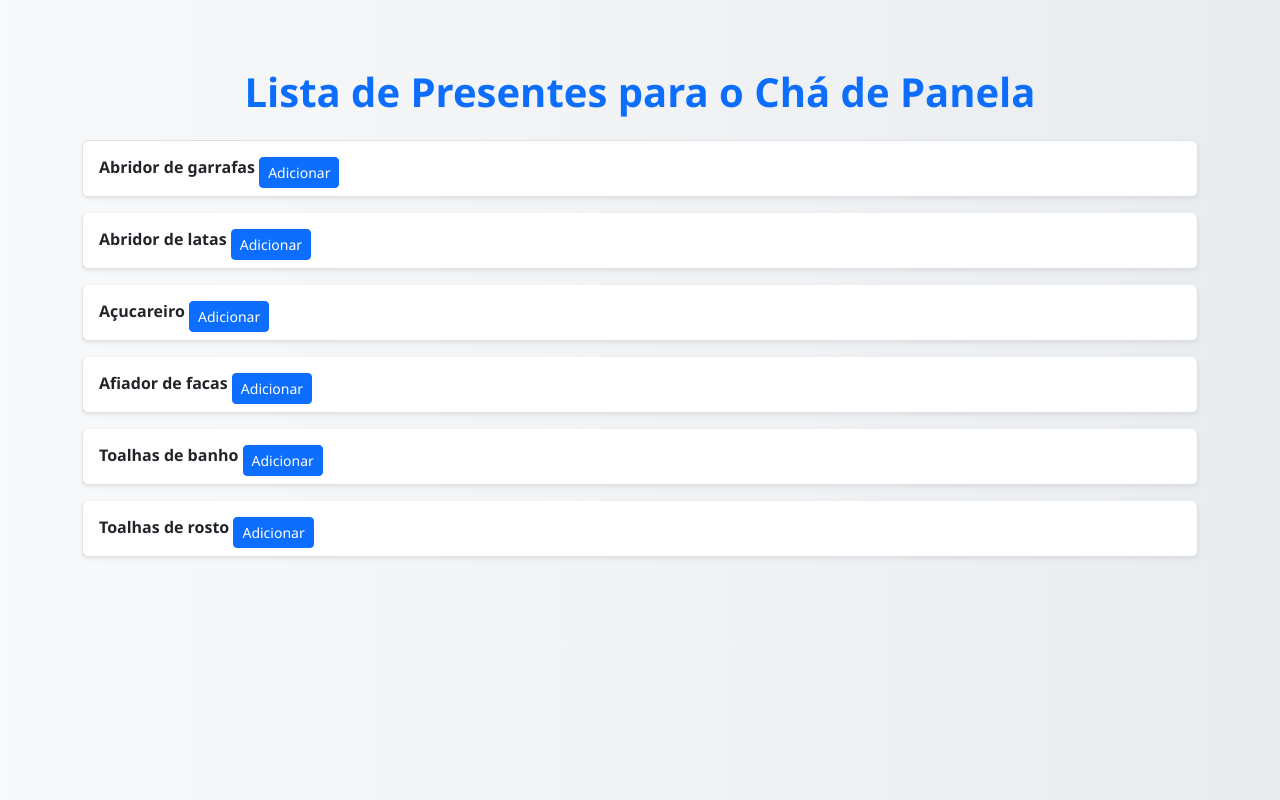
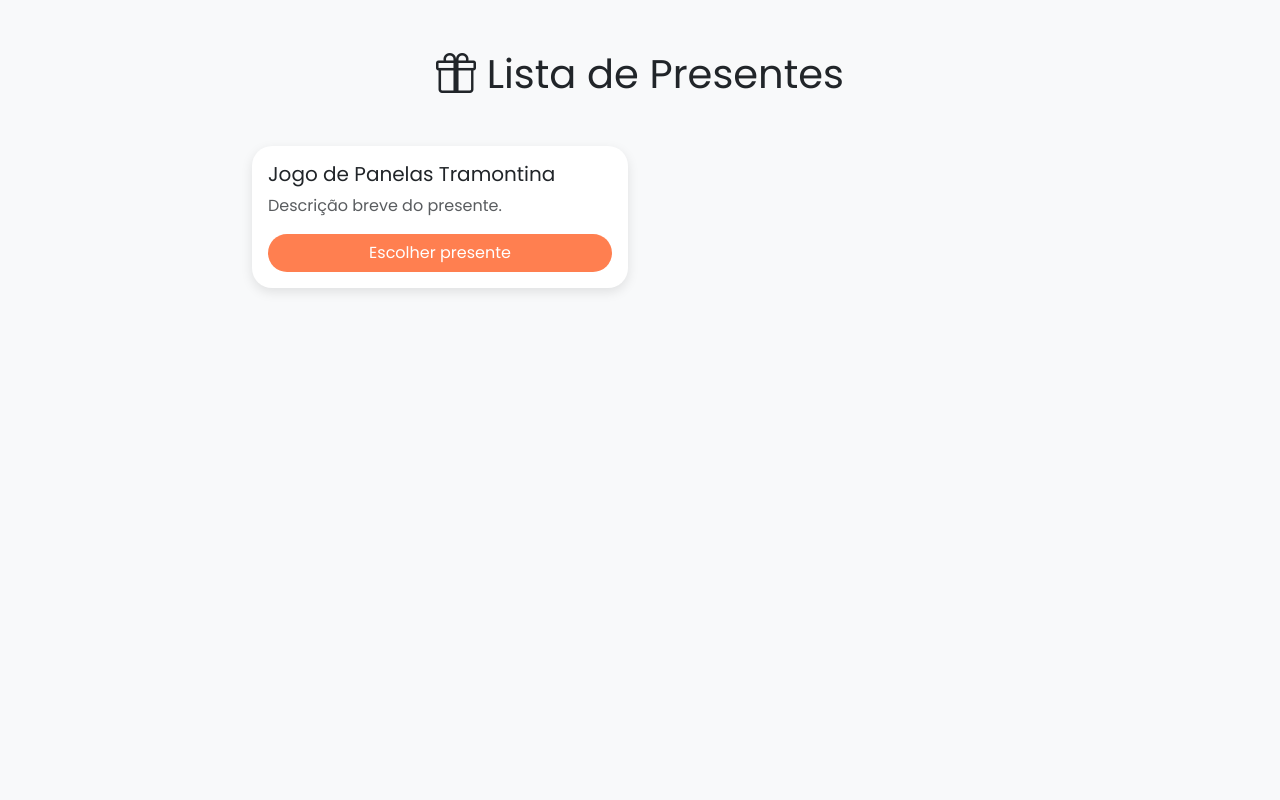
Before and after one commit to belanegri/lista-presentes, a Flask app: page / in a window 1280 px wide. Run offline with Flask 3, Linux system fonts and the light colour scheme.

Commit message:
Atualização estética

```diff
--- a/templates/index.html
+++ b/templates/index.html
@@ -2,97 +2,65 @@
 <html lang="pt-br">
 
 <head>
-    <meta charset="UTF-8" />
+    <meta charset="UTF-8">
     <title>Lista de Presentes</title>
-    <!-- Incluindo Bootstrap -->
+
+    <!-- Bootstrap 5.3 -->
     <link href="https://cdn.jsdelivr.net/npm/bootstrap@5.3.0/dist/css/bootstrap.min.css" rel="stylesheet">
-    <link rel="stylesheet" href="/static/style.css">
+
+    <!-- Google Fonts -->
+    <link href="https://fonts.googleapis.com/css2?family=Poppins:wght@400;600&display=swap" rel="stylesheet">
+
+    <!-- Bootstrap Icons -->
+    <link href="https://cdn.jsdelivr.net/npm/bootstrap-icons@1.10.5/font/bootstrap-icons.css" rel="stylesheet">
+
+    <style>
+        body {
+            font-family: 'Poppins', sans-serif;
+            background-color: #f8f9fa;
+        }
+
+        .container {
+            max-width: 800px;
+            margin-top: 50px;
+        }
+
+        .card {
+            border: none;
+            border-radius: 20px;
+            box-shadow: 0 4px 12px rgba(0, 0, 0, 0.1);
+        }
+
+        .btn-custom {
+            background-color: #ff7f50;
+            color: white;
+            border-radius: 50px;
+        }
+
+        .btn-custom:hover {
+            background-color: #ff6333;
+        }
+    </style>
 </head>
 
-<body class="bg-light">
+<body>
 
-    <div class="container py-5">
+    <div class="container">
+        <h1 class="text-center mb-5"><i class="bi bi-gift"></i> Lista de Presentes</h1>
 
-        <h1 class="text-center mb-4 text-primary">Lista de Presentes para o Chá de Panela</h1>
-
-        <!-- Exibir mensagens flash -->
-        {% with messages = get_flashed_messages(with_categories=true) %} {% if messages %}
-        <ul class="flash-messages">
-            {% for category, message in messages %}
-            <li class="{{ category }}">{{ message }}</li>
-            {% endfor %}
-        </ul>
-        {% endif %} {% endwith %}
-
-        <div class="list-group">
-            {% for presente in presentes %}
-            <div class="list-group-item d-flex justify-content-between align-items-center mb-3 shadow-sm rounded">
-                <div>
-                    <strong>{{ presente.nome }}</strong> {% if presente.foi_escolhido %}
-                    <p class="mt-2 text-success">
-                        Escolhido por: {{ presente.nome_comprador }} - {{ presente.telefone_comprador }} (Quantidade: {{ presente.quantidade }})
-                    </p>
-                    <form method="post" action="{{ url_for('cancelar_escolha', presente_id=presente.id) }}" class="d-inline">
-                        <button type="submit" class="btn btn-sm btn-danger">Cancelar escolha</button>
-                    </form>
-                    {% else %}
-                    <button onclick="mostrarFormulario({{ presente.id }})" class="btn btn-sm btn-primary mt-2">Adicionar</button> {% endif %}
+        <div class="row">
+            <!-- Exemplo de item -->
+            <div class="col-md-6 mb-4">
+                <div class="card p-3">
+                    <h5>Jogo de Panelas Tramontina</h5>
+                    <p class="text-muted">Descrição breve do presente.</p>
+                    <button class="btn btn-custom w-100">Escolher presente</button>
                 </div>
             </div>
-            {% endfor %}
+
+            <!-- Mais presentes vem aqui dinamicamente -->
         </div>
-
-        <!-- Formulário para escolher um presente -->
-        <div id="formulario" class="card shadow p-4 mt-4" style="display:none;">
-            <h5 class="card-title mb-3">Escolher presente: <strong id="nome_presente"></strong></h5>
-            <form method="post" action="{{ url_for('escolher_presente') }}">
-                <input type="hidden" name="presente_id" id="presente_id_input">
-
-                <div class="mb-3">
-                    <label for="nome_comprador" class="form-label">Nome:</label>
-                    <input type="text" name="nome_comprador" id="nome_comprador" class="form-control" required>
-                </div>
-
-                <div class="mb-3">
-                    <label for="telefone_comprador" class="form-label">Telefone:</label>
-                    <input type="tel" name="telefone_comprador" id="telefone_comprador" class="form-control" required pattern="[0-9\s()+-]{8,15}">
-                </div>
-
-                <div class="mb-3">
-                    <label for="quantidade" class="form-label">Quantidade:</label>
-                    <input type="number" name="quantidade" id="quantidade" class="form-control" min="1" required>
-                </div>
-
-                <div class="d-flex justify-content-between">
-                    <button type="submit" class="btn btn-success">Confirmar</button>
-                    <button type="button" class="btn btn-secondary" onclick="fecharFormulario()">Cancelar</button>
-                </div>
-            </form>
-        </div>
-
     </div>
-
-    <script>
-        function mostrarFormulario(id) {
-            document.getElementById('presente_id_input').value = id;
-
-            const divs = document.querySelectorAll('.list-group-item');
-            let nome = '';
-            divs.forEach(div => {
-                const btn = div.querySelector('button');
-                if (btn && btn.getAttribute('onclick') === `mostrarFormulario(${id})`) {
-                    nome = div.querySelector('strong').innerText;
-                }
-            });
-            document.getElementById('nome_presente').innerText = nome;
-
-            document.getElementById('formulario').style.display = 'block';
-        }
-
-        function fecharFormulario() {
-            document.getElementById('formulario').style.display = 'none';
-        }
-    </script>
 
 </body>
 
```
